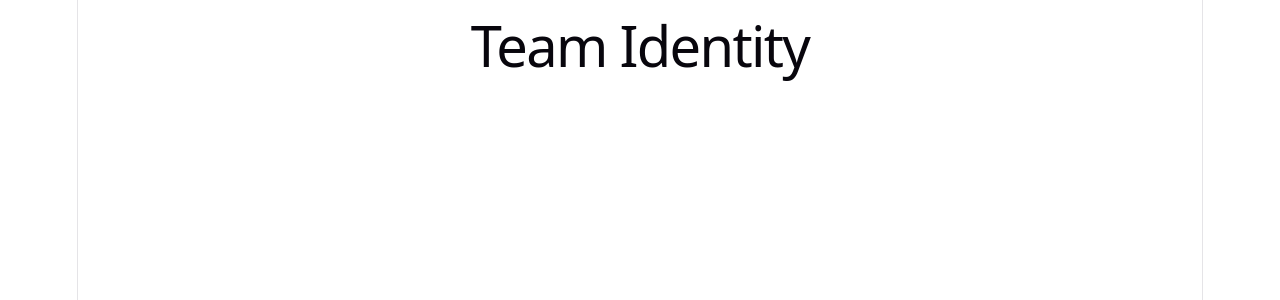
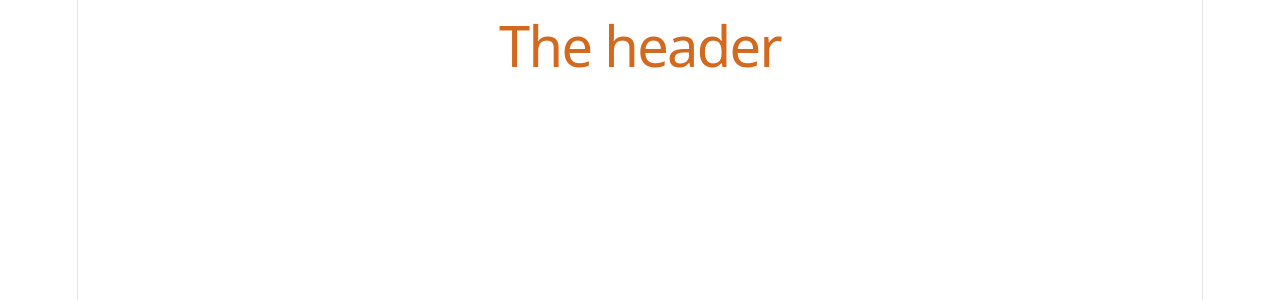
Before and after one commit to neel7787/team-identity, a React (Vite) app: page / in a window 1280 px wide. Shown: the top 300 px of the page. Built offline with nearby package versions, Linux system fonts and the light colour scheme.

Commit message:
feat: Header - add component

```diff
--- a/src/App.jsx
+++ b/src/App.jsx
@@ -1,9 +1,10 @@
 import "./App.css";
+import Header from "./components/core/Header";
 
 function App() {
   return (
     <>
-      <h1>Team Identity</h1>
+      <Header />
     </>
   );
 }
--- /dev/null
+++ b/src/components/core/Header.css
@@ -0,0 +1,3 @@
+h1 {
+  color: chocolate;
+}
--- /dev/null
+++ b/src/components/core/Header.jsx
@@ -0,0 +1,9 @@
+import "./Header.css";
+
+export default function Header() {
+  return (
+    <>
+      <h1>The header</h1>
+    </>
+  );
+}
```
